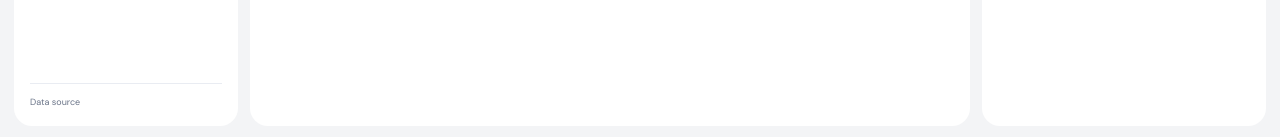
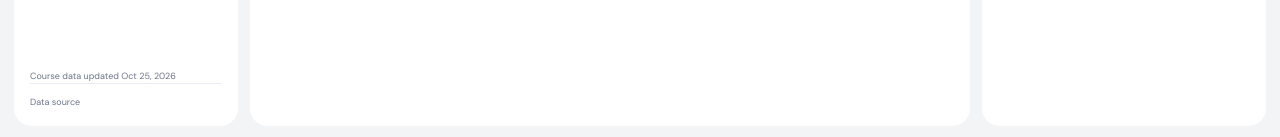
Before and after one commit to sewstie/goatplan, a Next.js app in the folder apps/web/: page /plans in a window 1280 px wide. Shown: the part 660-797 px from the top of the page. Built offline with nearby package versions, Linux system fonts and the light colour scheme.

Commit message:
feat(ticket-09): complete ticket 09

```diff
--- a/apps/web/src/app/plans/page.tsx
+++ b/apps/web/src/app/plans/page.tsx
@@ -3,7 +3,8 @@ import { Suspense } from "react";
 import { PlansBreadcrumbs } from "@/components/plans/PlansBreadcrumbs";
 import { PlansPageActions } from "@/components/plans/PlansPageActions";
 import { PlansPreferences } from "@/components/plans/PlansPreferences";
-import { PlansSidebar } from "@/components/plans/PlansSidebar";
+import { PlansPhoneFooter } from "@/components/plans/PlansPhoneFooter";
+import { PlansSidebarWrapper } from "@/components/plans/PlansSidebarWrapper";
 import { PlansSubtitle } from "@/components/plans/PlansSubtitle";
 import { PlansTitle } from "@/components/plans/PlansTitle";
 import { RegistrationPrint } from "@/components/plans/RegistrationPrint";
@@ -12,7 +13,6 @@ import { RegistrationSummary } from "@/components/plans/RegistrationSummary";
 import { SavedPlanPill } from "@/components/plans/SavedPlanPill";
 import { AppShell } from "@/components/shell/AppShell";
 import { PlannerBootstrap } from "@/components/shell/PlannerBootstrap";
-import { Sidebar } from "@/components/shell/Sidebar";
 import { WorkspaceHeader } from "@/components/shell/WorkspaceHeader";
 
 export const metadata: Metadata = {
@@ -30,11 +30,9 @@ export default function PlansPage() {
       <div className="print:hidden">
         <AppShell
           sidebar={
-            <Sidebar>
-              <Suspense>
-                <PlansSidebar />
-              </Suspense>
-            </Sidebar>
+            <Suspense>
+              <PlansSidebarWrapper />
+            </Suspense>
           }
           header={
             <WorkspaceHeader
@@ -79,6 +77,11 @@ export default function PlansPage() {
               <RegistrationSummary />
             </Suspense>
           }
+          phoneFooter={
+            <Suspense>
+              <PlansPhoneFooter />
+            </Suspense>
+          }
         />
       </div>
       <Suspense>
--- /dev/null
+++ b/apps/web/src/components/plans/PlansPhoneFooter.tsx
@@ -0,0 +1,13 @@
+"use client";
+
+import { DataUpdated } from "@/components/shell/DataUpdated";
+import { usePhoneViewport } from "@/components/shell/usePhoneViewport";
+import { useSelectedPlan } from "./useSelectedPlan";
+
+/** Shows DataUpdated at the bottom of the plans page on phones only. */
+export function PlansPhoneFooter() {
+  const phone = usePhoneViewport();
+  const { plan } = useSelectedPlan();
+  if (!phone) return null;
+  return <DataUpdated termId={plan?.termId} />;
+}
--- /dev/null
+++ b/apps/web/src/components/plans/PlansSidebarWrapper.tsx
@@ -0,0 +1,15 @@
+"use client";
+
+import { Sidebar } from "@/components/shell/Sidebar";
+import { PlansSidebar } from "./PlansSidebar";
+import { useSelectedPlan } from "./useSelectedPlan";
+
+/** Wraps PlansSidebar inside a Sidebar that knows the selected plan's term for the DataUpdated line. */
+export function PlansSidebarWrapper() {
+  const { plan } = useSelectedPlan();
+  return (
+    <Sidebar termId={plan?.termId}>
+      <PlansSidebar />
+    </Sidebar>
+  );
+}
--- a/apps/web/src/components/shell/AppShell.tsx
+++ b/apps/web/src/components/shell/AppShell.tsx
@@ -17,6 +17,8 @@ type AppShellProps = {
   phoneDisclosure?: ReactNode;
   /** The phone-only bottom sheet for course details, hidden on tablet and wider screens. */
   phoneSheet?: ReactNode;
+  /** Phone-only content placed at the very bottom of the page (after the schedule area). */
+  phoneFooter?: ReactNode;
   /** The names screen readers give the two main regions. */
   scheduleLabel?: string;
   detailsLabel?: string;
@@ -38,6 +40,7 @@ export function AppShell({
   details,
   phoneDisclosure,
   phoneSheet,
+  phoneFooter,
   scheduleLabel = "Weekly schedule",
   detailsLabel = "Course details",
   scheduleFit = "fixed",
@@ -81,6 +84,7 @@ export function AppShell({
               </DetailsPanel>
             )}
           </div>
+          {phoneFooter}
         </main>
       </div>
       {phoneSheet}
--- /dev/null
+++ b/apps/web/src/components/shell/DataUpdated.tsx
@@ -0,0 +1,28 @@
+"use client";
+
+import { formatDataDate } from "@/lib/data/terms";
+import { usePlanner } from "@/lib/store";
+
+/**
+ * "Course data updated Oct 25, 2026" — the date the selected term's data was last generated.
+ * When `termId` is given (the plans page), it looks up that term instead of the store's active one.
+ * Returns null before the term list loads or when the term isn't found.
+ */
+export function DataUpdated({ termId: termIdOverride }: { termId?: string } = {}) {
+  const terms = usePlanner((s) => s.terms);
+  const storeTermId = usePlanner((s) => s.termId);
+  const effectiveTermId = termIdOverride ?? storeTermId;
+
+  const term = effectiveTermId ? terms.find((t) => t.id === effectiveTermId) : null;
+  if (!term) return null;
+
+  const formatted = formatDataDate(term.generatedAt);
+  if (!formatted) return null;
+
+  return (
+    <p className="text-9 font-400 text-ink-muted">
+      Course data updated{" "}
+      <time dateTime={term.generatedAt}>{formatted}</time>
+    </p>
+  );
+}
--- a/apps/web/src/components/shell/PlannerShell.tsx
+++ b/apps/web/src/components/shell/PlannerShell.tsx
@@ -7,6 +7,7 @@ import { YourCoursesDisclosure } from "@/components/courses/YourCoursesDisclosur
 import { CourseDetailsPanel } from "@/components/sections/CourseDetailsPanel";
 import { ChooseAlternativeSheet } from "@/components/sections/ChooseAlternativeSheet";
 import { AppShell } from "@/components/shell/AppShell";
+import { DataUpdated } from "@/components/shell/DataUpdated";
 import { PhoneDetailsProvider } from "@/components/shell/phoneDetails";
 import { PhoneDetailsSheet } from "@/components/shell/PhoneDetailsSheet";
 import { Sidebar } from "@/components/shell/Sidebar";
@@ -63,6 +64,7 @@ export function PlannerShell({ header, toolbar, banner, schedule }: PlannerShell
             </PhoneDetailsSheet>
           ) : null
         }
+        phoneFooter={phone ? <DataUpdated /> : null}
       />
     </PhoneDetailsProvider>
   );
--- a/apps/web/src/components/shell/Sidebar.tsx
+++ b/apps/web/src/components/shell/Sidebar.tsx
@@ -1,8 +1,9 @@
 import type { ReactNode } from "react";
 import { Brand } from "./Brand";
+import { DataUpdated } from "./DataUpdated";
 import { SupportLinks } from "./SupportLinks";
 
-export function Sidebar({ children }: { children?: ReactNode }) {
+export function Sidebar({ children, termId }: { children?: ReactNode; termId?: string }) {
   return (
     <aside
       aria-label="Term and courses"
@@ -11,6 +12,7 @@ export function Sidebar({ children }: { children?: ReactNode }) {
       <Brand />
       {/* The 4px padding, taken back by the negative margin, keeps focus rings from being cut off by the scroll edge. */}
       <div className="-m-4 flex min-h-0 flex-1 flex-col overflow-y-auto p-4">{children}</div>
+      <DataUpdated termId={termId} />
       <SupportLinks />
     </aside>
   );
```
Also changed, not shown: 3 other files (tests, documents, lock files or other folders).
